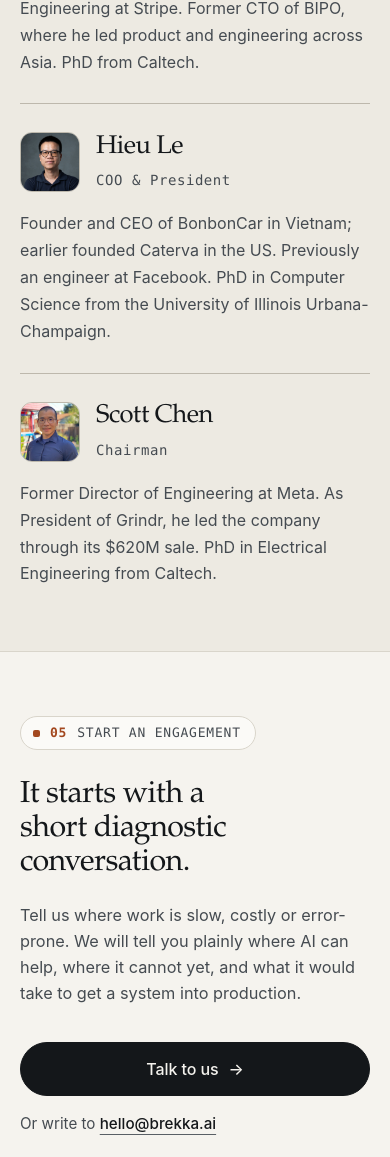
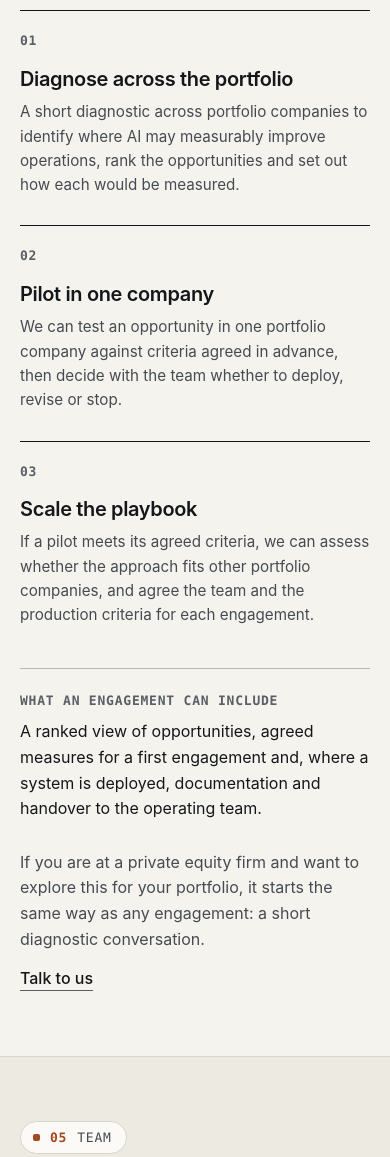
Before and after one commit to schenfb/brekka-site, a plain HTML site: page index.html in a window 390 px wide. Shown: the part 6982-8139 px from the top of the page. Drawn offline with Linux system fonts and the light colour scheme.

Commit message:
Add For private equity section (04): portfolio AI value-creation model and invitation; Team becomes 05, Contact 06; nav updated (design-reviewed)

```diff
--- a/index.html
+++ b/index.html
@@ -55,6 +55,7 @@
           <li><a href="#services">What we do</a></li>
           <li><a href="#method">How we work</a></li>
           <li><a href="#why">Why Brekka</a></li>
+          <li><a href="#private-equity">Private equity</a></li>
           <li><a href="#team">Team</a></li>
           <li class="nav-cta"><a class="button button-small" href="#contact">Talk to us</a></li>
         </ul>
@@ -345,6 +346,49 @@
       </div>
     </section>
 
+    <!-- For private equity: the engagement model and an invitation.
+         Content boundary: this section describes how a portfolio engagement would
+         run. It names no firm, shows no logo, and claims no partner, agreement,
+         client or result. Keep it that way until there is a fact to state. -->
+    <section class="section pe" id="private-equity" aria-labelledby="pe-title">
+      <div class="container">
+        <header class="section-head">
+          <p class="eyebrow"><span class="eyebrow-num">04</span> For private equity</p>
+          <h2 id="pe-title">A senior team for portfolio AI projects.</h2>
+          <p class="section-lede">A private equity firm can bring Brekka's senior engineers into its portfolio companies to assess where AI may improve operations and, where the evidence supports it, build systems for production.</p>
+        </header>
+
+        <ol class="pe-grid">
+          <li class="pe-item">
+            <span class="pe-num" aria-hidden="true">01</span>
+            <h3>Diagnose across the portfolio</h3>
+            <p>A short diagnostic across portfolio companies to identify where AI may measurably improve operations, rank the opportunities and set out how each would be measured.</p>
+          </li>
+          <li class="pe-item">
+            <span class="pe-num" aria-hidden="true">02</span>
+            <h3>Pilot in one company</h3>
+            <p>We can test an opportunity in one portfolio company against criteria agreed in advance, then decide with the team whether to deploy, revise or stop.</p>
+          </li>
+          <li class="pe-item">
+            <span class="pe-num" aria-hidden="true">03</span>
+            <h3>Scale the playbook</h3>
+            <p>If a pilot meets its agreed criteria, we can assess whether the approach fits other portfolio companies, and agree the team and the production criteria for each engagement.</p>
+          </li>
+        </ol>
+
+        <div class="pe-foot">
+          <div class="pe-gets">
+            <p class="label">What an engagement can include</p>
+            <p>A ranked view of opportunities, agreed measures for a first engagement and, where a system is deployed, documentation and handover to the operating team.</p>
+          </div>
+          <div class="pe-invite">
+            <p>If you are at a private equity firm and want to explore this for your portfolio, it starts the same way as any engagement: a short diagnostic conversation.</p>
+            <a class="text-link" href="#contact">Talk to us</a>
+          </div>
+        </div>
+      </div>
+    </section>
+
     <!-- Team: one full-width entry per person: photo medallion, name, title,
          short bio. Every medallion is an <img class="team-avatar"> on the shared
          .team-avatar box. The medallion is decorative: the person's name is the
@@ -353,7 +397,7 @@
     <section class="section section-tint team" id="team" aria-labelledby="team-title">
       <div class="container">
         <header class="section-head">
-          <p class="eyebrow"><span class="eyebrow-num">04</span> Team</p>
+          <p class="eyebrow"><span class="eyebrow-num">05</span> Team</p>
           <h2 id="team-title">The people leading Brekka.</h2>
         </header>
 
@@ -390,7 +434,7 @@
     <section class="section contact" id="contact" aria-labelledby="contact-title">
       <div class="container contact-inner">
         <div class="contact-main">
-          <p class="eyebrow"><span class="eyebrow-num">05</span> Start an engagement</p>
+          <p class="eyebrow"><span class="eyebrow-num">06</span> Start an engagement</p>
           <h2 id="contact-title">It starts with a short diagnostic conversation.</h2>
           <p class="section-lede">Tell us where work is slow, costly or error-prone. We will tell you plainly where AI can help, where it cannot yet, and what it would take to get a system into production.</p>
           <div class="contact-actions">
@@ -443,6 +487,7 @@
         <a href="#services">What we do</a>
         <a href="#method">How we work</a>
         <a href="#why">Why Brekka</a>
+        <a href="#private-equity">Private equity</a>
         <a href="#team">Team</a>
         <a href="#contact">Talk to us</a>
       </nav>
--- a/styles.css
+++ b/styles.css
@@ -329,6 +329,7 @@ h4 {
   font-size: 0.95rem;
   color: var(--ink-soft);
   text-decoration: none;
+  white-space: nowrap;
   background: linear-gradient(var(--accent), var(--accent)) no-repeat 0 100% / 0 2px;
   transition: color .15s ease, background-size .22s ease;
 }
@@ -679,6 +680,53 @@ h4 {
 }
 .fact dd { font-size: 0.98rem; color: var(--night-text); }
 
+/* ---------- For private equity: the portfolio model ---------- */
+
+/* The Why Brekka pattern on the paper ground: three ruled columns, each with an
+   ink top rule, a quiet mono numeral, a title and one paragraph. Below, a ruled
+   foot on the section-head grid: what the firm gets on the left, the invitation
+   on the right. No cards, icons, nodes, copper or imagery, and no place for a
+   logo: the section describes a model and has no facts to display. */
+.pe-grid {
+  display: grid;
+  grid-template-columns: repeat(3, minmax(0, 1fr));
+  gap: 36px clamp(28px, 4vw, 56px);
+}
+.pe-item {
+  padding-top: 20px;
+  border-top: 1px solid var(--ink);
+}
+.pe-num {
+  display: block;
+  font-family: var(--font-mono);
+  font-size: 0.8125rem;
+  font-weight: 600;
+  letter-spacing: 0.06em;
+  color: var(--ink-mute);
+}
+.pe-item h3 { margin-top: 14px; font-size: 1.25rem; letter-spacing: -0.018em; }
+.pe-item p { margin-top: 8px; font-size: 0.95rem; color: var(--ink-soft); }
+
+.pe-foot {
+  display: grid;
+  grid-template-columns: minmax(0, 1.25fr) minmax(0, 1fr);
+  gap: 28px clamp(32px, 6vw, 88px);
+  align-items: start;
+  margin-top: clamp(40px, 5vw, 64px);
+  padding-top: 22px;
+  border-top: 1px solid var(--rule-strong);
+}
+.pe-gets .label { margin-bottom: 8px; }
+.pe-gets p:not(.label) {
+  max-width: 58ch;
+  color: var(--ink);
+}
+.pe-invite p { color: var(--ink-soft); }
+.pe-invite .text-link {
+  display: inline-block;
+  margin-top: 14px;
+}
+
 /* ---------- Team: an editorial index of full-width entries ---------- */
 
 /* One block per person. Header row: a medallion with the name (display serif)
@@ -854,6 +902,7 @@ h4 {
 @media (max-width: 960px) {
   .hero-grid,
   .section-head,
+  .pe-foot,
   .contact-inner { grid-template-columns: minmax(0, 1fr); }
   .hero-figure { max-width: 480px; }
   .section-head { align-items: start; }
@@ -873,6 +922,15 @@ h4 {
   }
   .tl-out { margin-top: 0; }
   .tl-step > p:not(.tl-out) { margin-bottom: 14px; }
+}
+
+/* Desktop navigation at its narrowest (just above the mobile breakpoint): five
+   links and the button need tighter spacing to stay on one row. */
+@media (min-width: 761px) and (max-width: 900px) {
+  .header-inner { gap: 16px; }
+  .site-nav ul { gap: 12px; }
+  .site-nav a:not(.button) { font-size: 0.875rem; }
+  .site-nav .button-small { padding: 0 14px; font-size: 0.875rem; }
 }
 
 @media (max-width: 760px) {
@@ -924,9 +982,10 @@ h4 {
 
   .cards,
   .cases-list,
-  .why-grid { grid-template-columns: minmax(0, 1fr); }
+  .why-grid,
+  .pe-grid { grid-template-columns: minmax(0, 1fr); }
   .cards { gap: 14px; }
-  .cases-list, .why-grid { gap: 28px; }
+  .cases-list, .why-grid, .pe-grid { gap: 28px; }
   .card-icon { width: 58px; height: 58px; border-radius: 16px; }
   .card-icon svg { width: 36px; height: 36px; }
   .case .label { margin-top: 0; }
```
